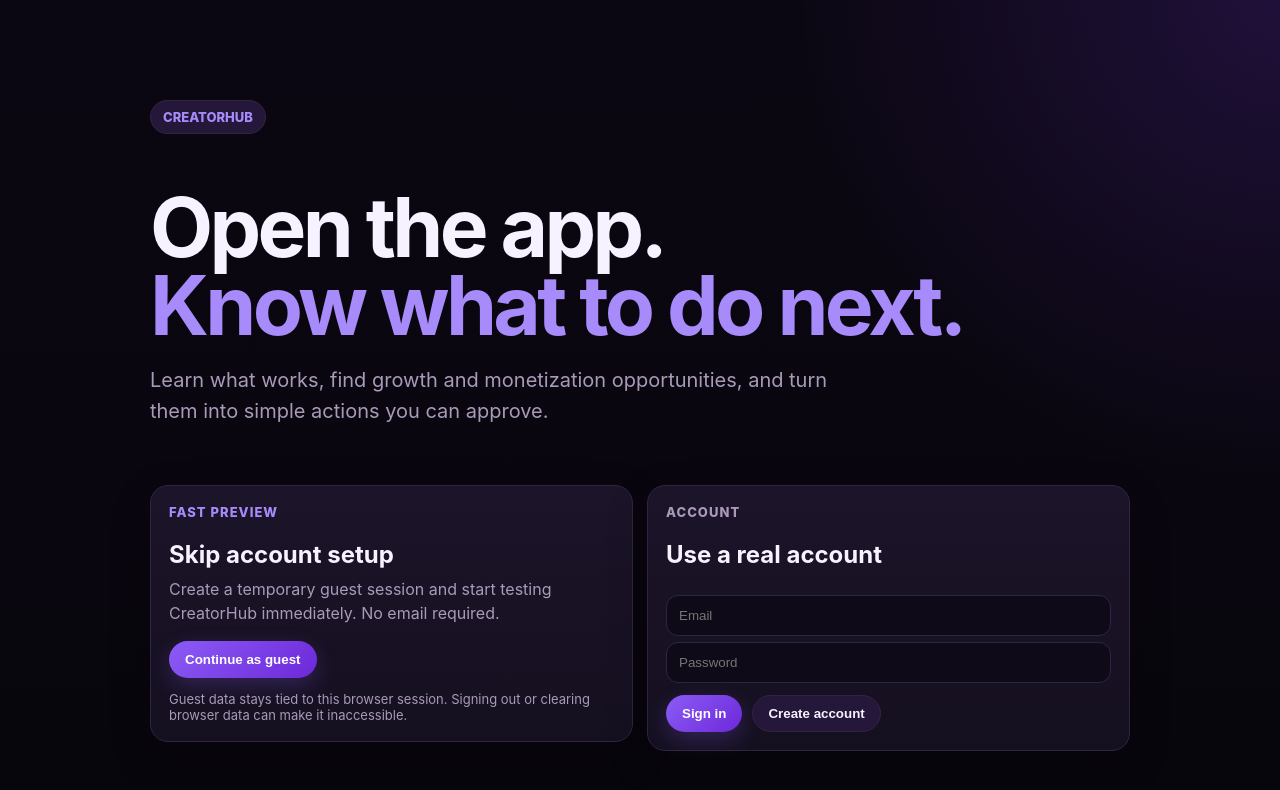
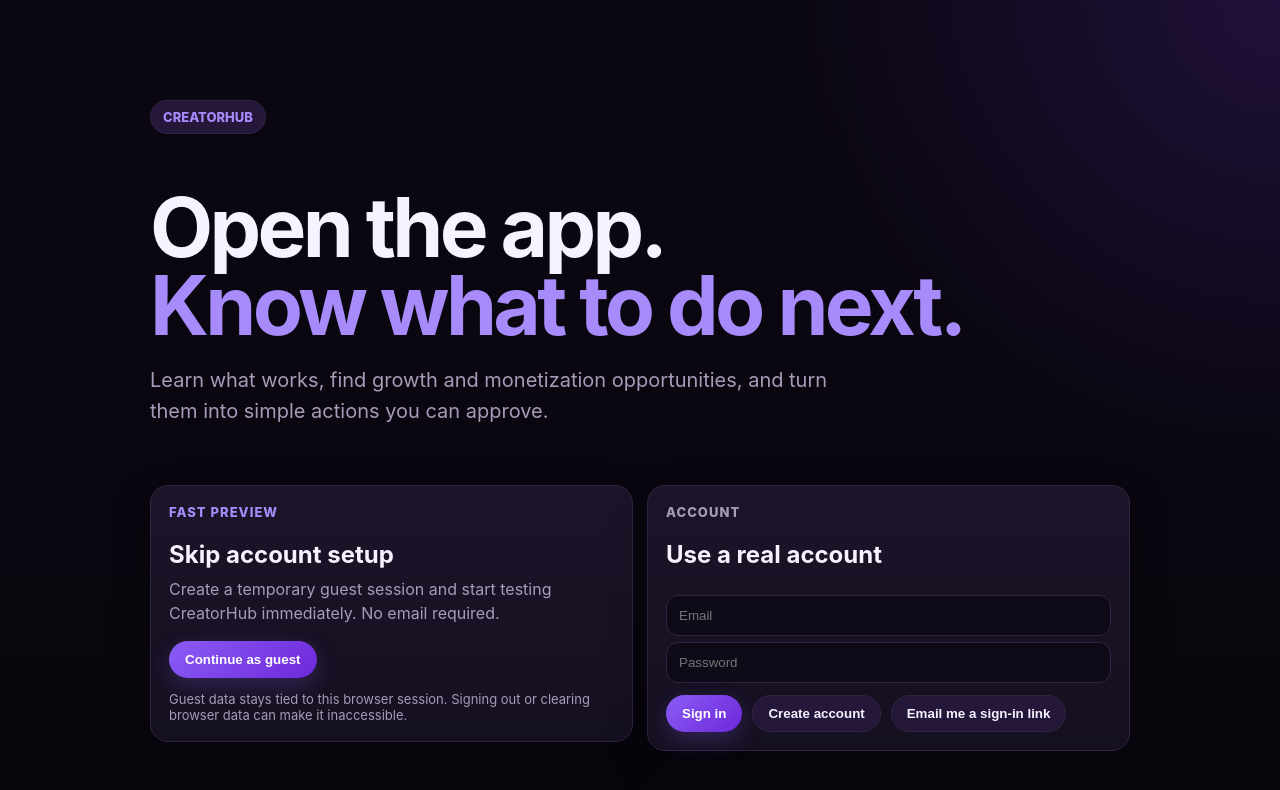
Before and after one commit to zanibethel/CreatorHub, a Next.js app: page / in a window 1280 px wide. Shown: the top 790 px of the page. Built offline with nearby package versions, Linux system fonts and the light colour scheme; no server answers.

Commit message:
Add passwordless email sign-in for preview testing

```diff
--- a/src/components/AuthPanel.tsx
+++ b/src/components/AuthPanel.tsx
@@ -21,6 +21,27 @@ export default function AuthPanel() {
     const supabase = createClient();
     const { error } = await supabase.auth.signUp({ email, password });
     setMessage(error?.message ?? "Account created. If email confirmation is enabled, confirm it before signing in.");
+  }
+
+  async function sendMagicLink() {
+    if (!email.trim()) {
+      setMessage("Enter your email first.");
+      return;
+    }
+
+    const supabase = createClient();
+    const { error } = await supabase.auth.signInWithOtp({
+      email: email.trim(),
+      options: {
+        emailRedirectTo: window.location.origin,
+        shouldCreateUser: false,
+      },
+    });
+
+    setMessage(
+      error?.message ??
+        "Sign-in link sent. Open the email on this device, then return here.",
+    );
   }
 
   async function continueAsGuest() {
@@ -67,6 +88,7 @@ export default function AuthPanel() {
           <div style={{ display: "flex", gap: 10, flexWrap: "wrap", marginTop: 12 }}>
             <button style={primaryButton}>Sign in</button>
             <button type="button" style={secondaryButton} onClick={signUp}>Create account</button>
+            <button type="button" style={secondaryButton} onClick={sendMagicLink}>Email me a sign-in link</button>
           </div>
           {message && <p style={{ color: colors.muted }}>{message}</p>}
         </form>
```
